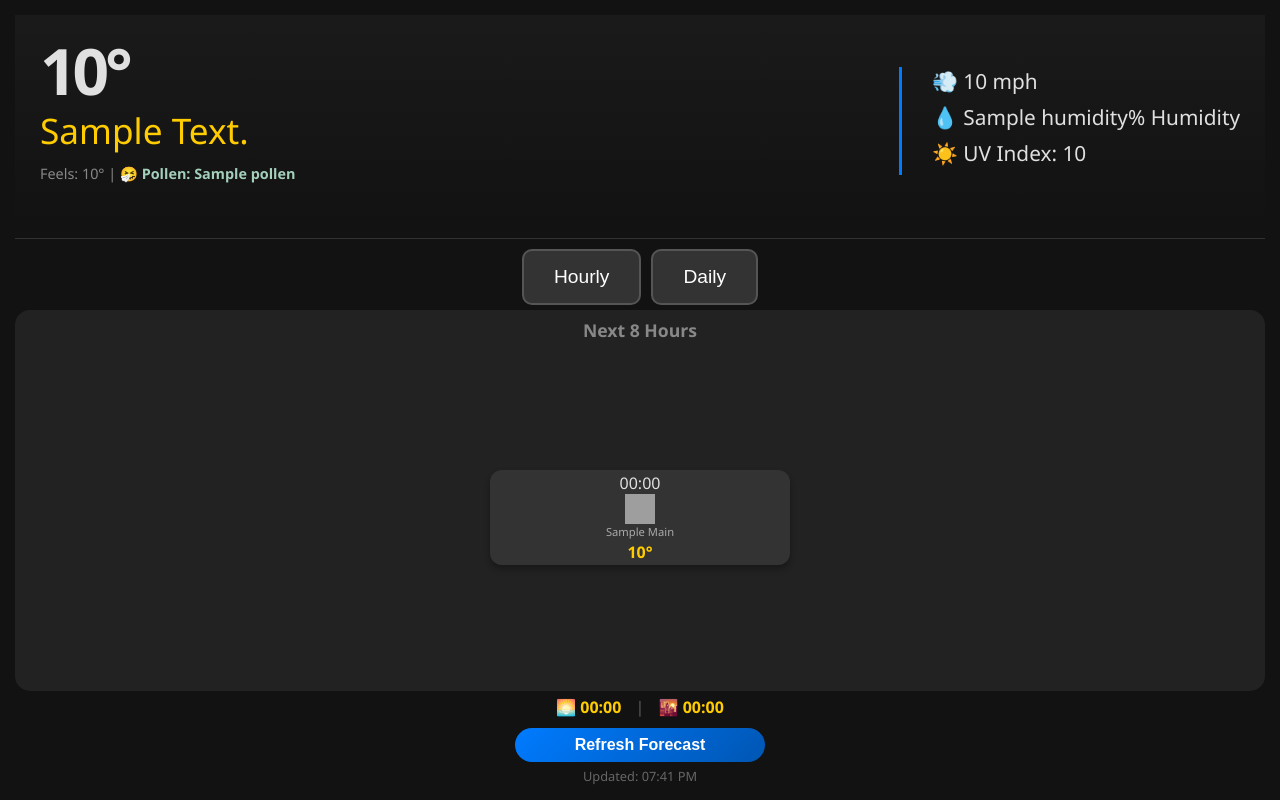
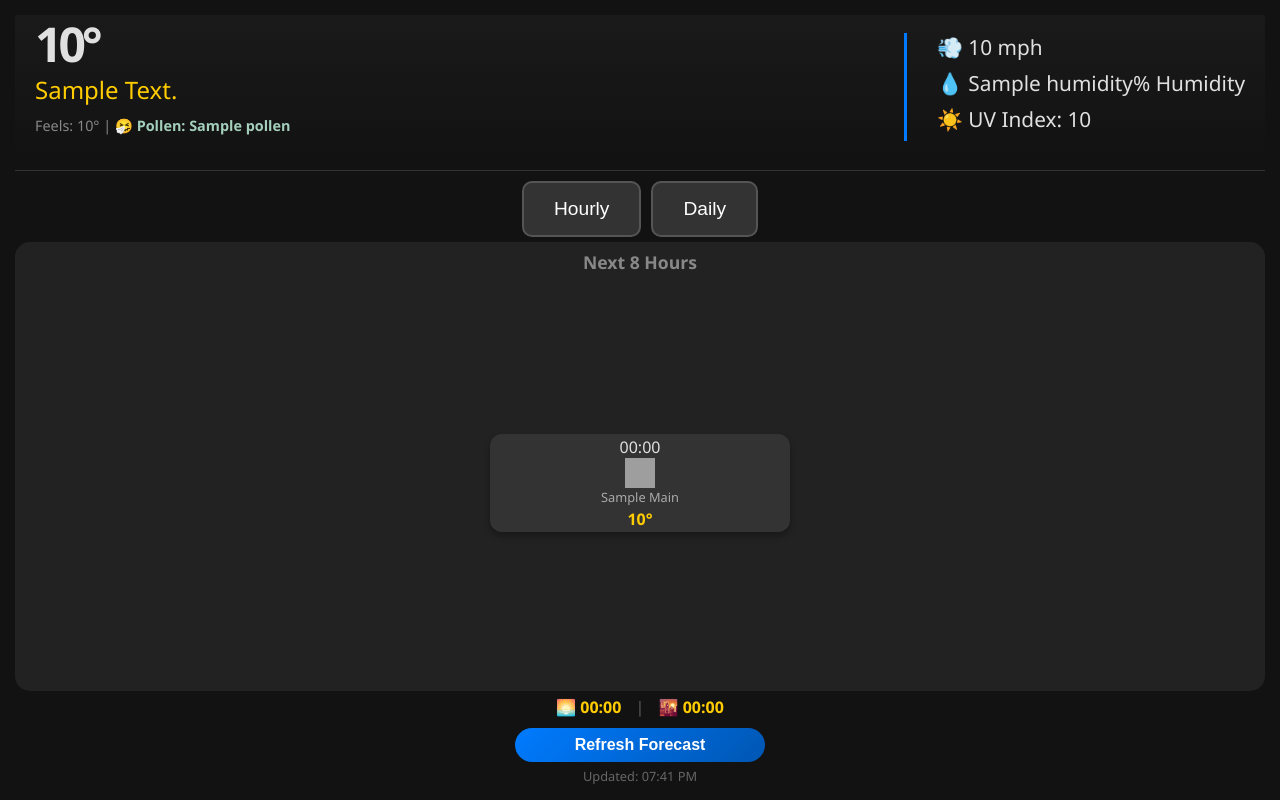
Before and after one commit to ptr5201/weather_kiosk, a Flask app: template templates/index.html in a window 1280 px wide. Run offline with Flask 3, Linux system fonts and the light colour scheme; the template is opened without the code that fills it: most values are stand-ins (such as "Sample title", 1, 10 or a date in 2020); grey boxes are pictures that could not be loaded.

Commit message:
more UI improvements for touchscreen

```diff
--- a/static/style.css
+++ b/static/style.css
@@ -16,6 +16,8 @@ html, body {
     height: 100%;
     padding: 15px;
     box-sizing: border-box;
+    justify-content: space-between;
+    overflow: hidden;
 }
 
 /* --- Current Weather Section --- */
@@ -25,14 +27,15 @@ html, body {
     display: flex;
     justify-content: space-between;
     align-items: center;
-    padding: 30px 25px; /* More "breathing room" */
-    flex: 0 0 auto;
+    padding: 10px 20px;
+    flex: 0 1 auto;
     background: linear-gradient(180deg, #1a1a1a 0%, #121212 100%);
+    min-height: auto;
 }
 
 /* 2. Boost the Main Temperature */
 .main-temp h1 {
-    font-size: 4rem; /* Triple the size from your photo */
+    font-size: 3rem;
     margin: 0;
     line-height: 0.8;
     letter-spacing: -4px;
@@ -42,7 +45,7 @@ html, body {
 /* 3. Fix the "Tiny Text" Condition Description */
 /* Note: Ensure this class matches what you have in your HTML (see next msg) */
 .condition-text {
-    font-size: 2.2rem; /* Massive boost for readability */
+    font-size: 1.5rem; /* Massive boost for readability */
     color: #ffcc00;    /* Ogden Gold */
     margin: 10px 0;
     text-transform: capitalize;
@@ -128,6 +131,8 @@ hr {
     overflow: hidden;
     display: flex;
     flex-direction: column;
+    overflow-y: auto;
+    min-height: 0;
 }
 
 .view h3 {
@@ -211,7 +216,7 @@ hr {
 }
 
 .condition-text-daily {
-    font-size: 0.7rem;
+    font-size: 0.8rem;
     color: #888;
     margin-top: -2px;
 }
@@ -228,7 +233,7 @@ hr {
 }
 
 .condition-text-hourly {
-    font-size: 0.7rem;
+    font-size: 0.8rem;
     color: #aaa;
     margin-bottom: 2px;
     text-transform: capitalize;
```
